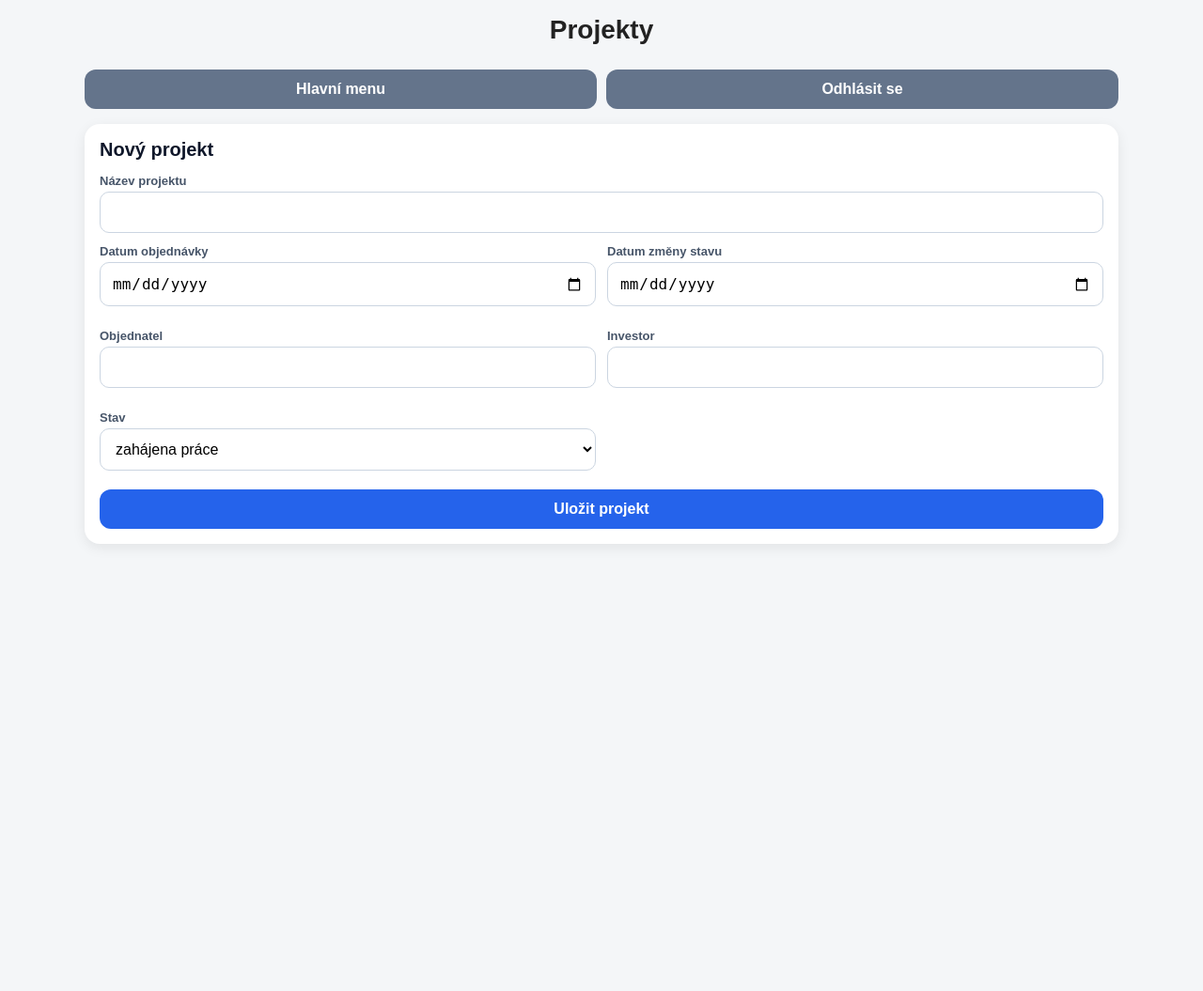
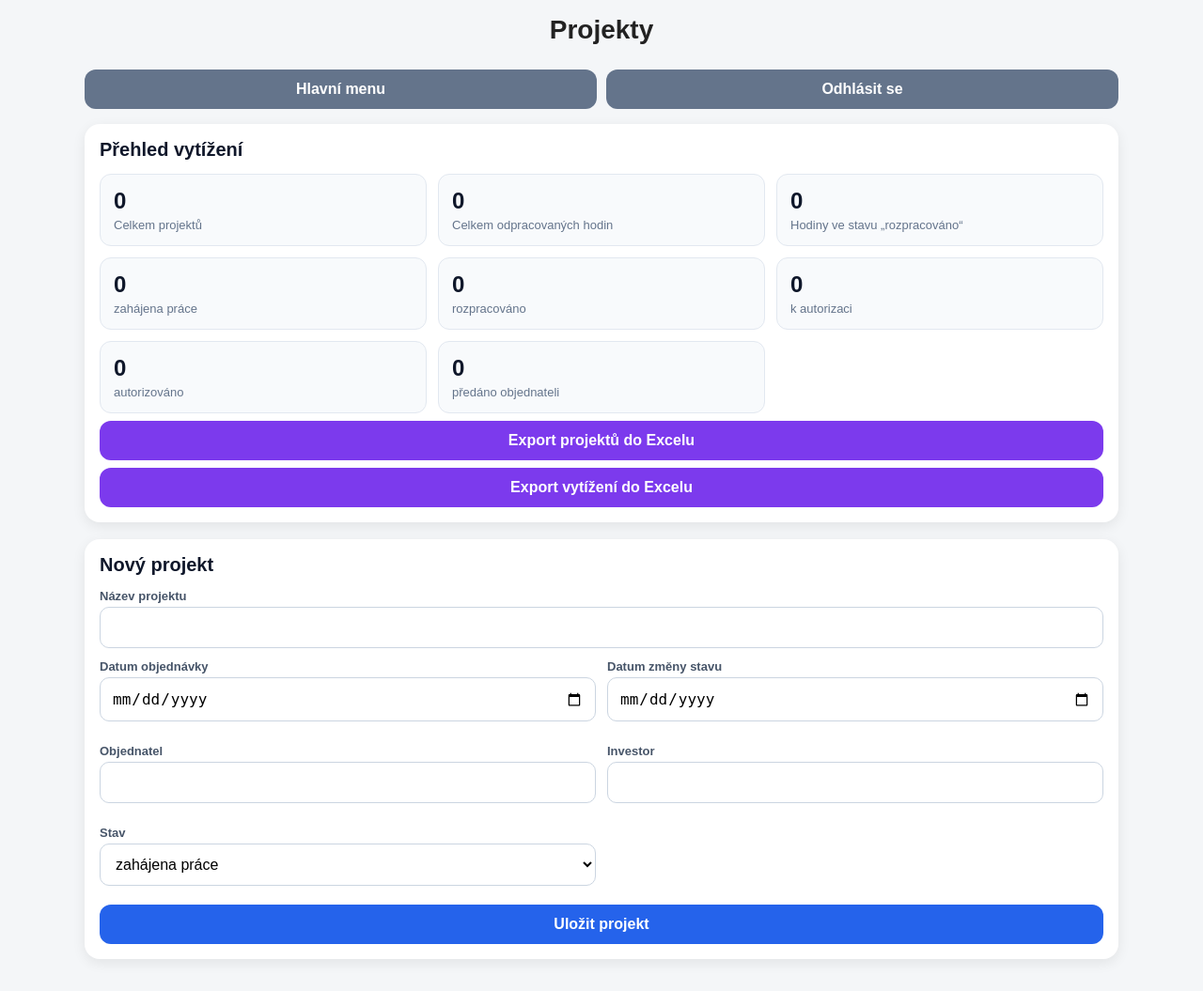
Before and after one commit to pecenyjirikdubno/project-app, a Flask app: page /projects in a window 1280 px wide. Shown: the whole page at 94% size. Before the commit the page ends 580 px from the top, so only its background shows below. Run offline with Flask 3, Linux system fonts and the light colour scheme; a user stored in the database is signed in.

Commit message:
Add summary grid and export buttons to projects page

```diff
--- a/templates/projects.html
+++ b/templates/projects.html
@@ -94,6 +94,7 @@
         .btn-success { background: #16a34a; color: white; }
         .btn-secondary { background: #64748b; color: white; }
         .btn-danger { background: #dc2626; color: white; }
+        .btn-export { background: #7c3aed; color: white; }
 
         .flash {
             background: #ecfeff;
@@ -149,6 +150,30 @@
             font-size: 13px;
         }
 
+        .summary-grid {
+            display: grid;
+            gap: 12px;
+        }
+
+        .summary-box {
+            padding: 14px;
+            border-radius: 12px;
+            background: #f8fafc;
+            border: 1px solid #e2e8f0;
+        }
+
+        .summary-value {
+            font-size: 24px;
+            font-weight: bold;
+            color: #0f172a;
+        }
+
+        .summary-label {
+            font-size: 13px;
+            color: #64748b;
+            margin-top: 4px;
+        }
+
         @media (min-width: 700px) {
             .topbar {
                 grid-template-columns: 1fr 1fr;
@@ -158,6 +183,10 @@
                 display: grid;
                 grid-template-columns: 1fr 1fr;
                 gap: 12px;
+            }
+
+            .summary-grid {
+                grid-template-columns: repeat(3, 1fr);
             }
         }
     </style>
@@ -179,6 +208,39 @@
         {% endfor %}
       {% endif %}
     {% endwith %}
+
+    <div class="card">
+        <h2 class="section-title">Přehled vytížení</h2>
+
+        <div class="summary-grid">
+            <div class="summary-box">
+                <div class="summary-value">{{ projects_summary.total_projects }}</div>
+                <div class="summary-label">Celkem projektů</div>
+            </div>
+
+            <div class="summary-box">
+                <div class="summary-value">{{ projects_summary.total_hours }}</div>
+                <div class="summary-label">Celkem odpracovaných hodin</div>
+            </div>
+
+            <div class="summary-box">
+                <div class="summary-value">{{ projects_summary.hours_by_status.get('rozpracováno', 0) }}</div>
+                <div class="summary-label">Hodiny ve stavu „rozpracováno“</div>
+            </div>
+        </div>
+
+        <div class="summary-grid" style="margin-top:12px;">
+            {% for status, hours in projects_summary.hours_by_status.items() %}
+            <div class="summary-box">
+                <div class="summary-value">{{ hours }}</div>
+                <div class="summary-label">{{ status }}</div>
+            </div>
+            {% endfor %}
+        </div>
+
+        <a class="btn btn-export" href="{{ url_for('export_projects_excel') }}">Export projektů do Excelu</a>
+        <a class="btn btn-export" href="{{ url_for('export_projects_workload_excel') }}">Export vytížení do Excelu</a>
+    </div>
 
     <div class="card">
         <h2 class="section-title">Nový projekt</h2>
```
